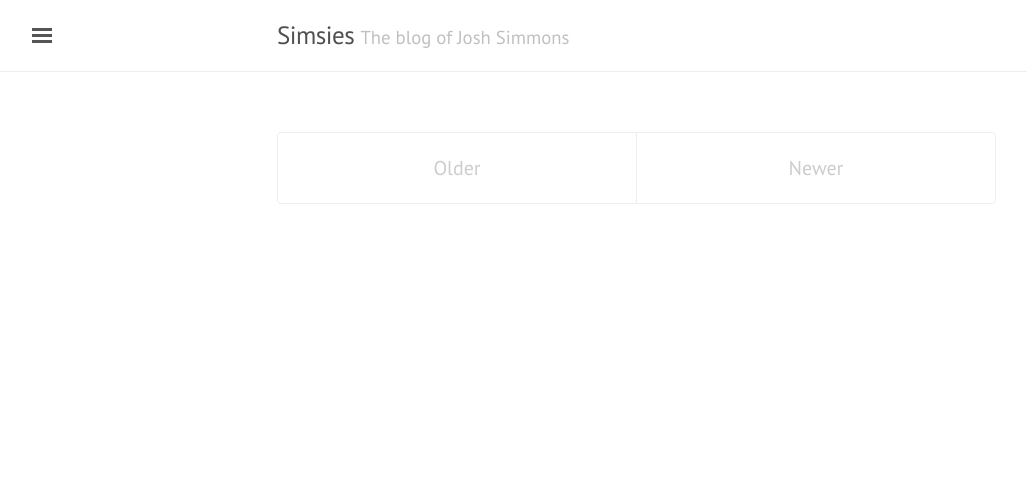
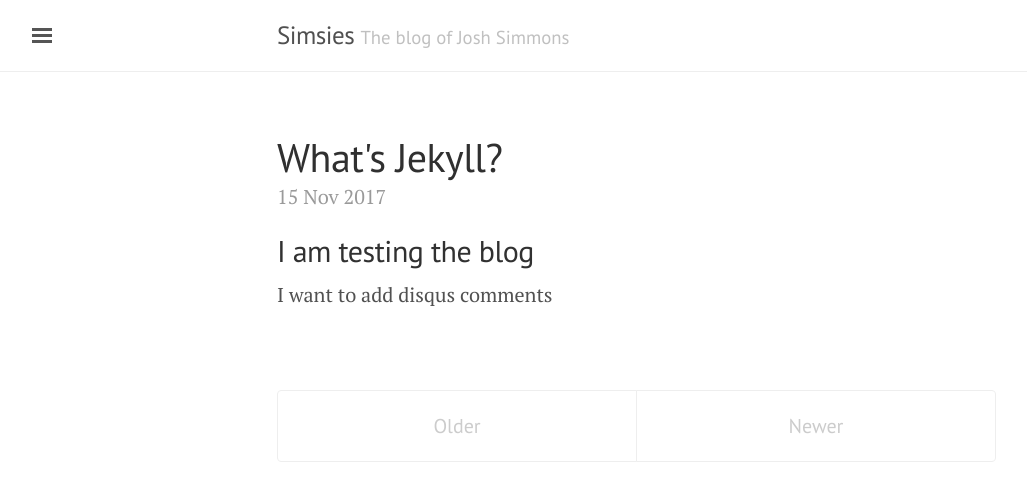
Before and after one commit to jcpsimmons/blog, a Jekyll site: the page built from index.html, in a window 1280 px wide. Shown: the top 501 px of the page, without its empty margins (3-1030 px from the left). Built offline with Jekyll 4.4.1, drawn with Linux system fonts in a browser that asks for light colours; the list of posts is cut into pages by our own code.

Commit message:
Update 2017-11-15-first-post.md

```diff
--- a/_posts/2017-11-15-first-post.md
+++ b/_posts/2017-11-15-first-post.md
@@ -1,5 +1,6 @@
 ---
-published: false
+layout: post
+title: What's Jekyll?
 comments: true
 ---
 
```
